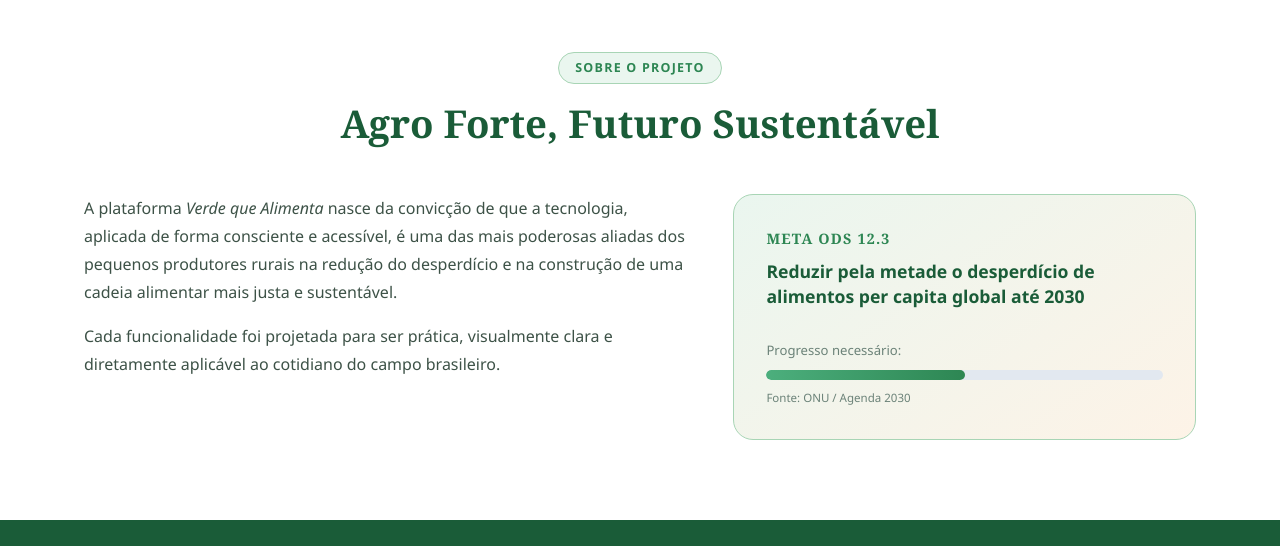
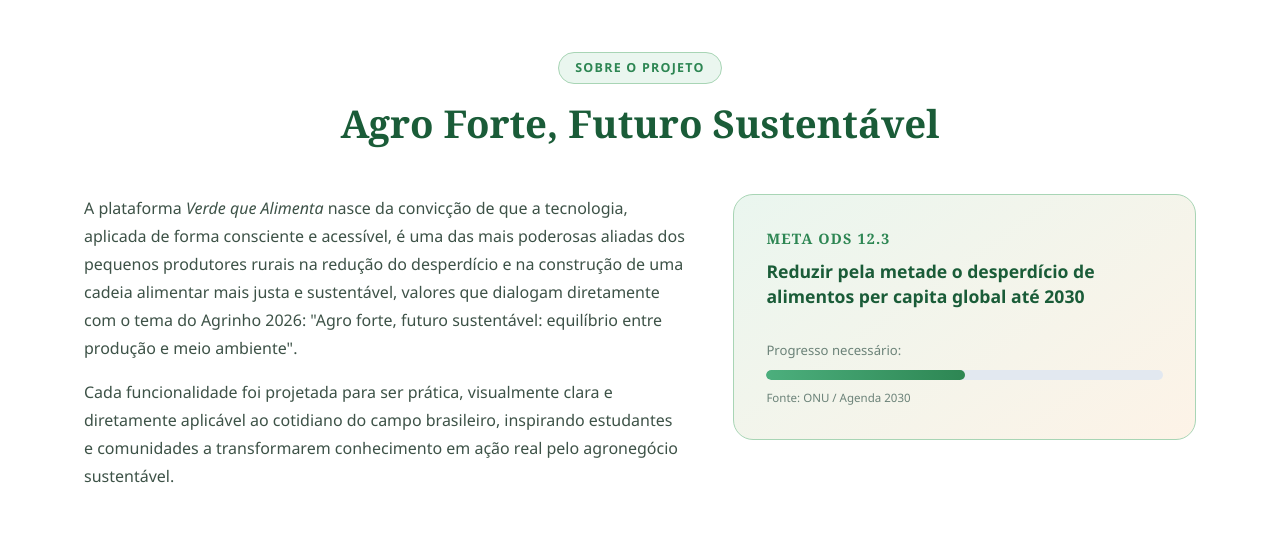
Before and after one commit to juliawonchicki/Agrinho2026, a plain HTML site: page index.html in a window 1280 px wide. Shown: the part 4228-4774 px from the top of the page. Drawn offline with Linux system fonts and the light colour scheme.

Commit message:
versão final

```diff
--- a/index.html
+++ b/index.html
@@ -351,8 +351,8 @@
           </div>
           <div class="sobre-grid">
             <div class="sobre-texto">
-              <p>A plataforma <em>Verde que Alimenta</em> nasce da convicção de que a tecnologia, aplicada de forma consciente e acessível, é uma das mais poderosas aliadas dos pequenos produtores rurais na redução do desperdício e na construção de uma cadeia alimentar mais justa e sustentável.</p>
-              <p>Cada funcionalidade foi projetada para ser prática, visualmente clara e diretamente aplicável ao cotidiano do campo brasileiro.</p>
+              <p>A plataforma <em>Verde que Alimenta</em> nasce da convicção de que a tecnologia, aplicada de forma consciente e acessível, é uma das mais poderosas aliadas dos pequenos produtores rurais na redução do desperdício e na construção de uma cadeia alimentar mais justa e sustentável, valores que dialogam diretamente com o tema do Agrinho 2026: "Agro forte, futuro sustentável: equilíbrio entre produção e meio ambiente".</p>
+              <p>Cada funcionalidade foi projetada para ser prática, visualmente clara e diretamente aplicável ao cotidiano do campo brasileiro, inspirando estudantes e comunidades a transformarem conhecimento em ação real pelo agronegócio sustentável.</p>
             </div>
             <div class="sobre-visual" aria-hidden="true">
               <div class="sobre-card-visual">
```
